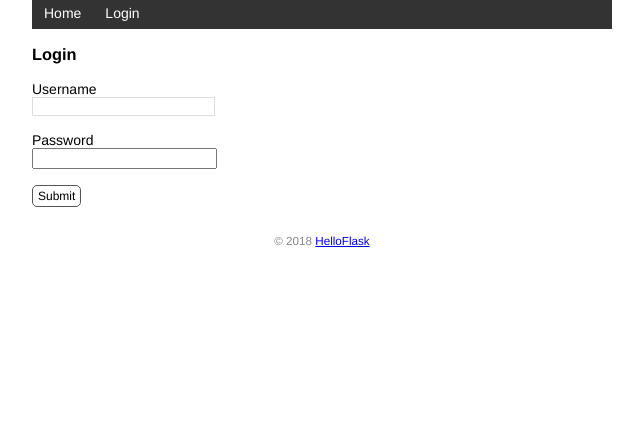
After one commit to ellatu/watchlist, a Flask app: template templates/login.html in a window 1280 px wide. The commit adds this page. Shown: the part 367-800 px from the top of the page, without its empty margins (318-961 px from the left). Run offline with Flask 3, Linux system fonts and the light colour scheme; the template is opened without the code that fills it, so the values that code supplies are empty.

Commit message:
User authentication with Flask-Login

```diff
--- a/app.py
+++ b/app.py
@@ -5,8 +5,11 @@ import os
 import sys
 
 from flask import Flask, render_template, request, url_for, redirect, flash
+from flask_babel import Babel,_
 from flask_sqlalchemy import SQLAlchemy
-from flask_babel import Babel, _
+from flask_login import LoginManager, login_user, login_required, logout_user, current_user, UserMixin
+from werkzeug.security import generate_password_hash, check_password_hash
+
 
 app = Flask(__name__)
 app.config['SQLALCHEMY_DATABASE_URI'] = 'sqlite:///' + os.path.join(app.root_path, 'data.db')
@@ -17,12 +20,21 @@ app.config['SECRET_KEY'] = 'dev'
 
 
 babel = Babel(app)
-
 app.config["DEFAULT_BABEL_LOCALE"] = "zh"
 
 # 在扩展类实例化前加载配置
 db = SQLAlchemy(app)
+login_manager = LoginManager(app)
 
+
+@login_manager.user_loader
+def load_user(user_id):
+    user = User.query.get(int(user_id))
+    return user
+
+
+login_manager.login_view = 'login'
+# login_manager.login_message = 'Your custom message'
 @app.cli.command()
 @click.option('--drop', is_flag=True, help='Create after drop.')  # 设置选项
 def initdb(drop):
@@ -40,24 +52,24 @@ def forge():
 
     name = 'ellatu'
     movies = [
-        {'movieid': '1001', 'title': '战狼2', 'releasedate': '2017/07/27', 'country': 'China', 'Type': '科幻', 'year': '2017'},
-        {'movieid': '1002', 'title': '战狼', 'releasedate': '2019/07/26', 'country': 'China', 'Type': '动画', 'year': '2019'},
-        {'movieid': '1003', 'title': '流浪地球', 'releasedate': '2019/2/5', 'country': 'China', 'Type': '科幻', 'year': '2019'},
-        {'movieid': '1004', 'title': '复仇者联盟4', 'releasedate': '2019/4/24', 'country': 'America', 'Type': '科幻','year': '2019'},
-        {'movieid': '1005', 'title': '红海行动', 'releasedate': '2018/2/16', 'country': 'China', 'Type': '战争','year': '2018'},
-        {'movieid': '1006', 'title': '唐人街探案2', 'releasedate': '2018/2/16', 'country': 'China', 'Type': '喜剧','year': '2018'},
-        {'movieid': '1007', 'title': '我不是药神', 'releasedate': '2018/7/5', 'country': 'China', 'Type': '喜剧','year': '2018'},
-        {'movieid': '1008', 'title': '中国机长', 'releasedate': '2019/9/30', 'country': 'China', 'Type': '剧情','year': '2019'},
-        {'movieid': '1009', 'title': '速度与激情8', 'releasedate': '2017/4/14', 'country': 'America', 'Type': '动作','year': '2017'},
-        {'movieid': '1010', 'title': '西虹市首富', 'releasedate': '2018/7/27', 'country': 'China', 'Type': '喜剧','year': '2018'},
-        {'movieid': '1011', 'title': '复仇者联盟3', 'releasedate': '2018/5/11', 'country': 'America', 'Type': '科幻','year': '2018'},
-        {'movieid': '1012', 'title': '捉妖记2', 'releasedate': '2018/2/16', 'country': 'China', 'Type': '喜剧','year': '2018'},
-        {'movieid': '1013', 'title': '八佰', 'releasedate': '2020/08/21', 'country': 'China', 'Type': '战争','year': '2020'},
-        {'movieid': '1014', 'title': '姜子牙', 'releasedate': '2020/10/01', 'country': 'China', 'Type': '动画','year': '2020'},
-        {'movieid': '1015', 'title': '我和我的家乡', 'releasedate': '2020/10/01', 'country': 'China', 'Type': '剧情','year': '2020'},
-        {'movieid': '1016', 'title': '你好，李焕英', 'releasedate': '2021/02/12', 'country': 'China', 'Type': '喜剧','year': '2021'},
-        {'movieid': '1017', 'title': '长津湖', 'releasedate': '2021/09/30', 'country': 'China', 'Type': '战争','year': '2021'},
-        {'movieid': '1018', 'title': '速度与激情9', 'releasedate': '2021/05/21', 'country': 'China', 'Type': '动作','year': '2021'}
+        {'movieid': '1001', 'title': 'Wolf Warrior2', 'releasedate': '2017/07/27', 'country': 'China', 'Type': 'science fiction', 'year': '2017'},
+        {'movieid': '1002', 'title': 'nezha', 'releasedate': '2019/07/26', 'country': 'China', 'Type': 'animation', 'year': '2019'},
+        {'movieid': '1003', 'title': 'The Wandering Earth', 'releasedate': '2019/2/5', 'country': 'China', 'Type': 'science fiction', 'year': '2019'},
+        {'movieid': '1004', 'title': 'The Advanger4', 'releasedate': '2019/4/24', 'country': 'America', 'Type': 'science fiction','year': '2019'},
+        {'movieid': '1005', 'title': 'Operation Red Sea', 'releasedate': '2018/2/16', 'country': 'China', 'Type': 'war','year': '2018'},
+        {'movieid': '1006', 'title': 'Detective Chinatown2', 'releasedate': '2018/2/16', 'country': 'China', 'Type': 'comedy','year': '2018'},
+        {'movieid': '1007', 'title': 'god of medicine', 'releasedate': '2018/7/5', 'country': 'China', 'Type': 'comedy','year': '2018'},
+        {'movieid': '1008', 'title': 'Chinese captain', 'releasedate': '2019/9/30', 'country': 'China', 'Type': 'story','year': '2019'},
+        {'movieid': '1009', 'title': 'Fast and Furious8', 'releasedate': '2017/4/14', 'country': 'America', 'Type': 'action','year': '2017'},
+        {'movieid': '1010', 'title': 'Xihongshi', 'releasedate': '2018/7/27', 'country': 'China', 'Type': 'comedy','year': '2018'},
+        {'movieid': '1011', 'title': 'The advanger3', 'releasedate': '2018/5/11', 'country': 'America', 'Type': 'science fiction','year': '2018'},
+        {'movieid': '1012', 'title': 'Monster Hunt2', 'releasedate': '2018/2/16', 'country': 'China', 'Type': 'comedy','year': '2018'},
+        {'movieid': '1013', 'title': 'Babai', 'releasedate': '2020/08/21', 'country': 'China', 'Type': 'war','year': '2020'},
+        {'movieid': '1014', 'title': 'Jiangziya', 'releasedate': '2020/10/01', 'country': 'China', 'Type': 'animation','year': '2020'},
+        {'movieid': '1015', 'title': 'me and hometown', 'releasedate': '2020/10/01', 'country': 'China', 'Type': 'story','year': '2020'},
+        {'movieid': '1016', 'title': 'Hello,Li', 'releasedate': '2021/02/12', 'country': 'China', 'Type': 'comedy','year': '2021'},
+        {'movieid': '1017', 'title': 'Changjin lake', 'releasedate': '2021/09/30', 'country': 'China', 'Type': 'war','year': '2021'},
+        {'movieid': '1018', 'title': 'Fast and Furiou9', 'releasedate': '2021/05/21', 'country': 'China', 'Type': 'action','year': '2021'}
     ]
     user = User(name=name)
     db.session.add(user)
@@ -69,9 +81,38 @@ def forge():
     db.session.commit()
     click.echo('Done.')
 
-class User(db.Model):  # 表名将会是 user（自动生成，小写处理）
+@app.cli.command()
+@click.option('--username', prompt=True, help='The username used to login.')
+@click.option('--password', prompt=True, hide_input=True, confirmation_prompt=True,help='The password used to login.')
+def admin(username, password):
+    """Create user."""
+    db.create_all()
+
+    user = User.query.first()
+    if user is not None:
+        click.echo('Updating user...')
+        user.username = username
+        user.set_password(password)
+    else:
+        click.echo('Creating user...')
+        user = User(username=username, name='Admin')
+        user.set_password(password)
+        db.session.add(user)
+
+    db.session.commit()
+    click.echo('Done.')
+
+class User(db.Model, UserMixin):
     id = db.Column(db.Integer, primary_key=True)  # 主键
     name = db.Column(db.String(20))  # 名
+    username = db.Column(db.String(20))
+    password_hash = db.Column(db.String(128))
+
+    def set_password(self, password):
+        self.password_hash = generate_password_hash(password)
+
+    def validate_password(self, password):
+        return check_password_hash(self.password_hash, password)
 
 class  Movie(db.Model):  # 表名将会是movie_info（自动生成，小写处理）
     movieid = db.Column(db.String(10), primary_key=True)  # 主键
@@ -86,14 +127,23 @@ def inject_user():
     user = User.query.first()
     return dict(user=user)
 
+@app.errorhandler(400)
+def bad_request(e):
+    return render_template('400.html'), 400
 
 @app.errorhandler(404)
 def page_not_found(e):
     return render_template('404.html'), 404
 
+@app.errorhandler(500)
+def internal_server_error(e):
+    return render_template('500.html'), 500
+
 @app.route('/', methods=['GET', 'POST'])
 def index():
     if request.method == 'POST':
+        if not current_user.is_authenticated:
+            return redirect(url_for('index'))
         movieid = request.form['movieid']
         title = request.form['title']
         releasedate = request.form['releasedate']
@@ -114,6 +164,7 @@ def index():
     return render_template('index.html', movies=movies)
 
 @app.route('/movie/edit/<int:movie_id>', methods=['GET', 'POST'])
+@login_required
 def edit(movie_id):
     movie = Movie.query.get_or_404(movie_id)
 
@@ -139,9 +190,60 @@ def edit(movie_id):
 
 
 @app.route('/movie/delete/<int:movie_id>', methods=['POST'])
+@login_required
 def delete(movie_id):
     movie = Movie.query.get_or_404(movie_id)
     db.session.delete(movie)
     db.session.commit()
     flash('Item deleted.')
     return redirect(url_for('index'))
+
+
+@app.route('/settings', methods=['GET', 'POST'])
+@login_required
+def settings():
+    if request.method == 'POST':
+        name = request.form['name']
+
+        if not name or len(name) > 20:
+            flash('Invalid input.')
+            return redirect(url_for('settings'))
+        current_user.name = name
+        user = User.query.first()
+        user.name = name
+        db.session.commit()
+        flash('Settings updated.')
+        return redirect(url_for('index'))
+
+    return render_template('settings.html')
+
+
+@app.route('/login', methods=['GET', 'POST'])
+def login():
+    if request.method == 'POST':
+        username = request.form['username']
+        password = request.form['password']
+
+        if not username or not password:
+            flash('Invalid input.')
+            return redirect(url_for('login'))
+
+        user = User.query.first()
+
+        if username == user.username and user.validate_password(password):
+            login_user(user)
+            flash('Login success.')
+            return redirect(url_for('index'))
+
+        flash('Invalid username or password.')
+        return redirect(url_for('login'))
+
+    return render_template('login.html')
+
+
+@app.route('/logout')
+@login_required
+def logout():
+    logout_user()
+    flash('Goodbye.')
+    return redirect(url_for('index'))
--- a/templates/404.html
+++ b/templates/404.html
@@ -8,7 +8,7 @@
 </head>
 <body>
     <h2>
-        <img alt="Avatar" class="touxiang" src="{{ url_for('static', filename='images/touxiang.png') }}">
+        <img alt="Avatar" class="avatar" src="{{ url_for('static', filename='images/touxiang.png') }}">
         {{ user.name }}'s movie web
     </h2>
     {% extends 'base.html' %}
--- a/templates/base.html
+++ b/templates/base.html
@@ -14,12 +14,18 @@
         <div class="alert">{{ message }}</div>
     {% endfor %}
     <h2>
-        <img alt="Avatar" class="touxiang" src="{{ url_for('static', filename='images/touxiang.png') }}">
+        <img alt="Avatar" class="avatar" src="{{ url_for('static', filename='images/avatar.png') }}">
         {{ user.name }}'s movie web
     </h2>
     <nav>
         <ul>
             <li><a href="{{ url_for('index') }}">Home</a></li>
+	    {% if current_user.is_authenticated %}
+            <li><a href="{{ url_for('settings') }}">Settings</a></li>
+            <li><a href="{{ url_for('logout') }}">Logout</a></li>
+            {% else %}
+            <li><a href="{{ url_for('login') }}">Login</a></li>
+            {% endif %}
         </ul>
     </nav>
     {% block content %}{% endblock %}
--- /dev/null
+++ b/templates/login.html
@@ -0,0 +1,12 @@
+{% extends 'base.html' %}
+
+{% block content %}
+<h3>Login</h3>
+<form method="post">
+    Username<br>
+    <input type="text" name="username" required><br><br>
+    Password<br>
+    <input type="password" name="password" required><br><br>
+    <input class="btn" type="submit" name="submit" value="Submit">
+</form>
+{% endblock %}
```
Also changed, not shown: templates/index.html (+7 -3 lines), templates/settings.html (added, +9 -0 lines), data.db, static/images/avatar.jpg (renamed from static/images/touxiang.jpg), 3 other files.
